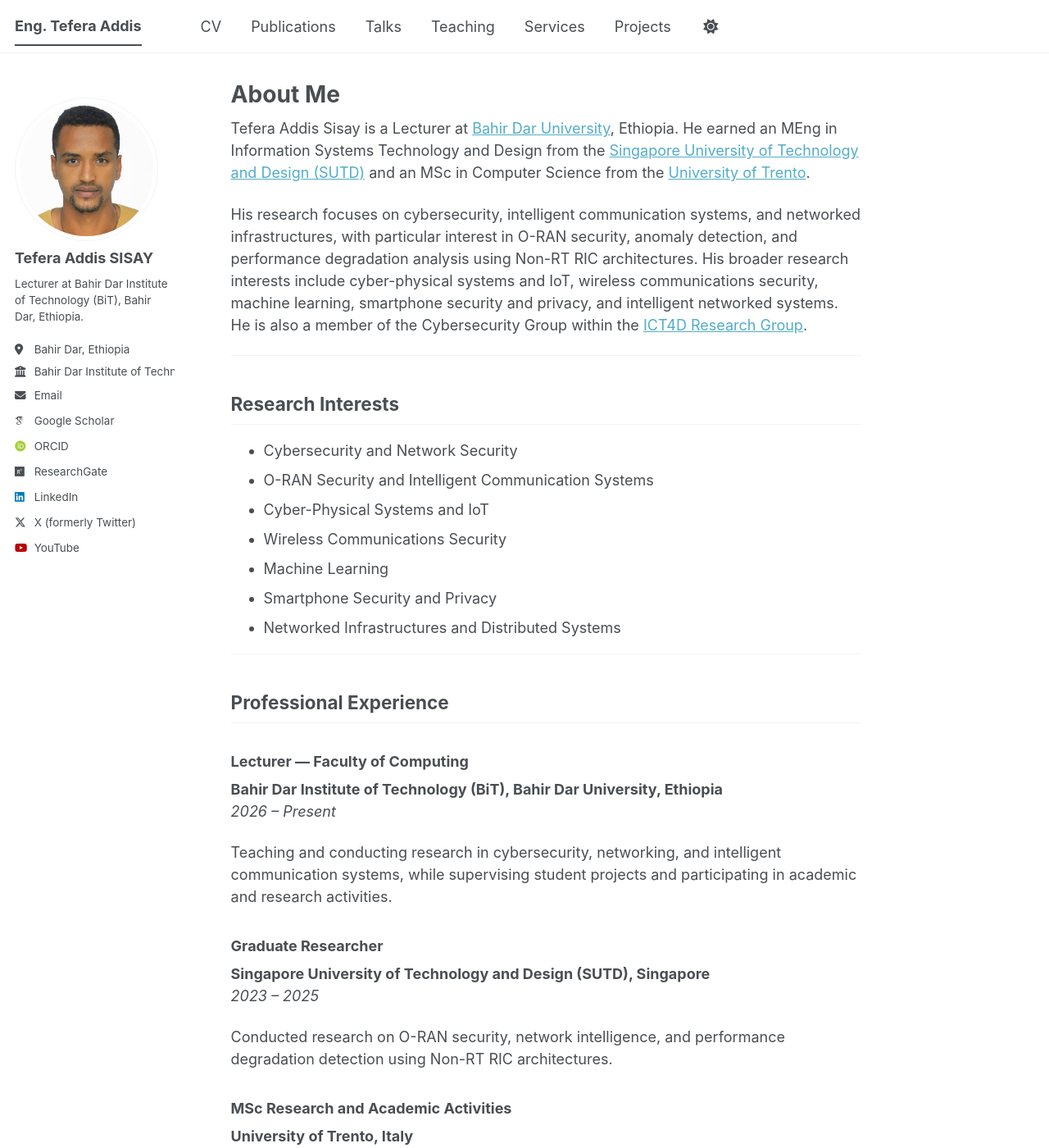
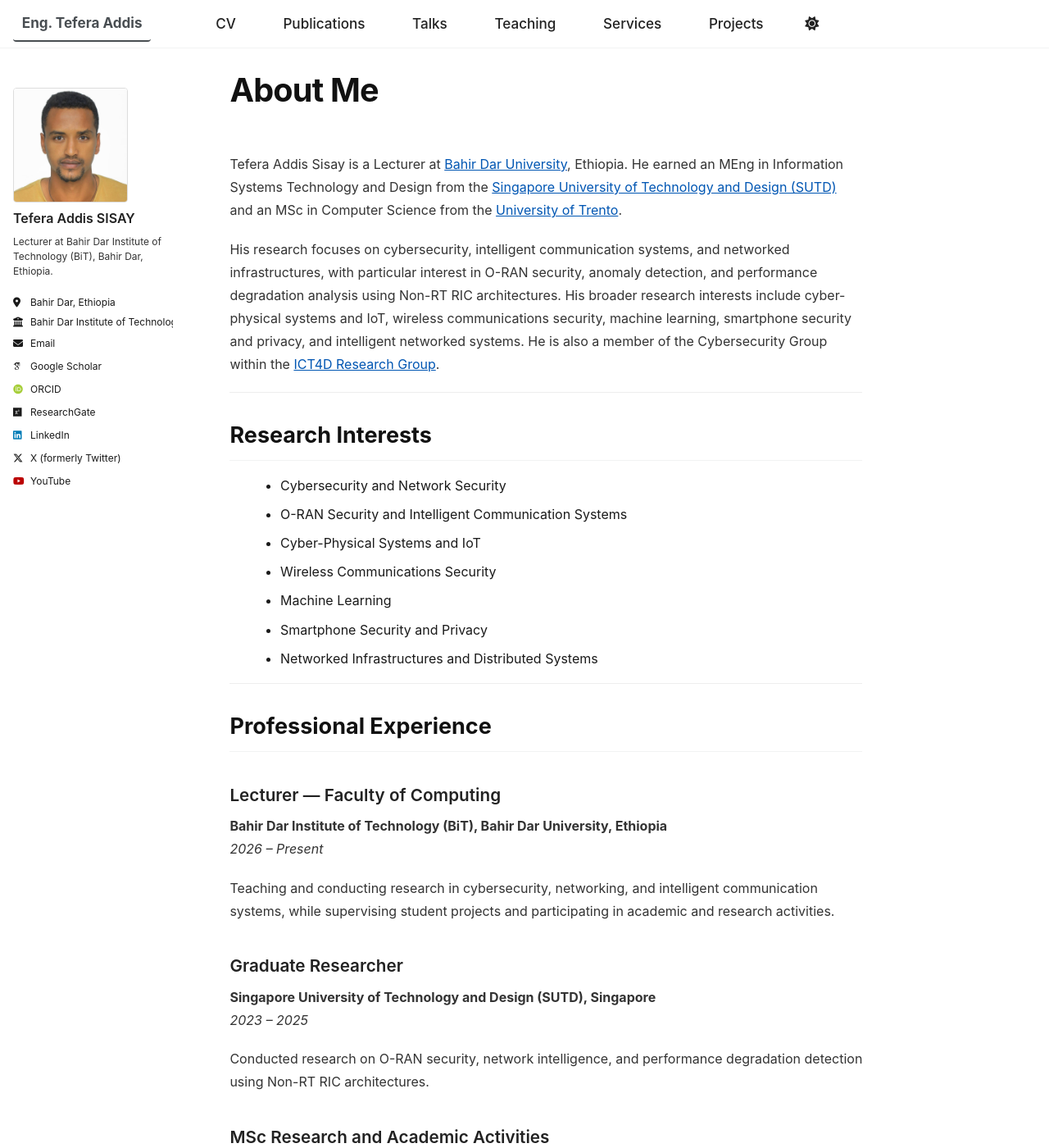
Before and after one commit to tefera-addis-sisay/tefera-addis-sisay.github.io, a Jekyll site: the page built from _pages/about.md, in a window 1280 px wide and 1400 px high. Shown: the whole window at 82% size. Built offline with Jekyll 4.4.1, drawn with Linux system fonts in a browser that asks for light colours; some web fonts are replaced; a script bundle is joined from its source files by our own code; library files that are not in the unit come from our copies.

Commit message:
Update main.scss

```diff
--- a/assets/css/main.scss
+++ b/assets/css/main.scss
@@ -41,3 +41,177 @@
     "vendor/font-awesome/solid",
     "vendor/font-awesome/brands"
 ;
+/* =========================================================
+   MIT / STANFORD ACADEMIC STYLE LAYER
+========================================================= */
+
+/* -------------------------
+   GLOBAL ACADEMIC CLEAN LOOK
+-------------------------- */
+
+body {
+  background-color: #ffffff;
+  color: #1a1a1a;
+  font-family: "Inter", "Helvetica Neue", Arial, sans-serif;
+  font-size: 16px;
+  line-height: 1.75;
+}
+
+/* constrain reading width like Stanford */
+.page__content,
+.archive__content {
+  max-width: 820px;
+  margin: 0 auto;
+}
+
+/* softer overall layout spacing */
+.page__content {
+  padding-top: 2rem;
+  padding-bottom: 3rem;
+}
+
+/* -------------------------
+   TYPOGRAPHY (VERY IMPORTANT FOR MIT LOOK)
+-------------------------- */
+
+h1 {
+  font-size: 2.2rem;
+  font-weight: 700;
+  letter-spacing: -0.02em;
+  color: #111;
+  border-bottom: none;
+}
+
+h2 {
+  font-size: 1.5rem;
+  font-weight: 650;
+  color: #111;
+  margin-top: 2rem;
+}
+
+h3 {
+  font-size: 1.15rem;
+  font-weight: 600;
+  color: #222;
+}
+
+p {
+  color: #333;
+}
+
+/* links: subtle academic blue */
+a {
+  color: #0056b3;
+  text-decoration: none;
+}
+
+a:hover {
+  text-decoration: underline;
+}
+
+/* -------------------------
+   NAVIGATION (STANFORD STYLE MINIMAL)
+-------------------------- */
+
+.greedy-nav a {
+  font-weight: 500;
+  font-size: 0.95rem;
+  color: #222;
+  padding: 0.3rem 0.6rem;
+  border-radius: 4px;
+  transition: background 0.2s ease;
+}
+
+.greedy-nav a:hover {
+  background: rgba(0,0,0,0.05);
+  transform: none;
+}
+
+/* active link subtle */
+.greedy-nav .active a {
+  color: #0056b3;
+}
+
+/* remove flashy effects */
+.greedy-nav a::after {
+  display: none;
+}
+
+/* -------------------------
+   PROFILE IMAGE (ACADEMIC STYLE)
+-------------------------- */
+
+.author__avatar img {
+  border-radius: 4px;
+  border: 1px solid #ddd;
+  box-shadow: none;
+  padding: 0;
+  width: 140px;
+  height: 140px;
+  object-fit: cover;
+}
+
+.author__avatar img:hover {
+  transform: none;
+}
+
+/* -------------------------
+   LAYOUT SIMPLICITY
+-------------------------- */
+
+/* reduce "card feel" everywhere */
+.page,
+.archive {
+  background: transparent;
+}
+
+/* remove heavy shadows from theme elements */
+.nav-card,
+.project-card,
+.notice,
+.btn {
+  box-shadow: none !important;
+}
+
+/* buttons become academic links */
+.btn {
+  background: none !important;
+  color: #0056b3 !important;
+  padding: 0;
+  border: none;
+  font-weight: 500;
+}
+
+.btn:hover {
+  text-decoration: underline;
+}
+
+/* -------------------------
+   CONTENT SPACING (STANFORD STYLE)
+-------------------------- */
+
+.page__content p {
+  margin-bottom: 1.1rem;
+}
+
+.page__content ul {
+  margin-left: 1.2rem;
+}
+
+.page__content li {
+  margin-bottom: 0.4rem;
+}
+
+/* -------------------------
+   REMOVE VISUAL NOISE
+-------------------------- */
+
+hr {
+  border: none;
+  border-top: 1px solid #eee;
+}
+
+/* reduce heavy borders */
+.page__content h1 {
+  margin-bottom: 1.5rem;
+}
```
